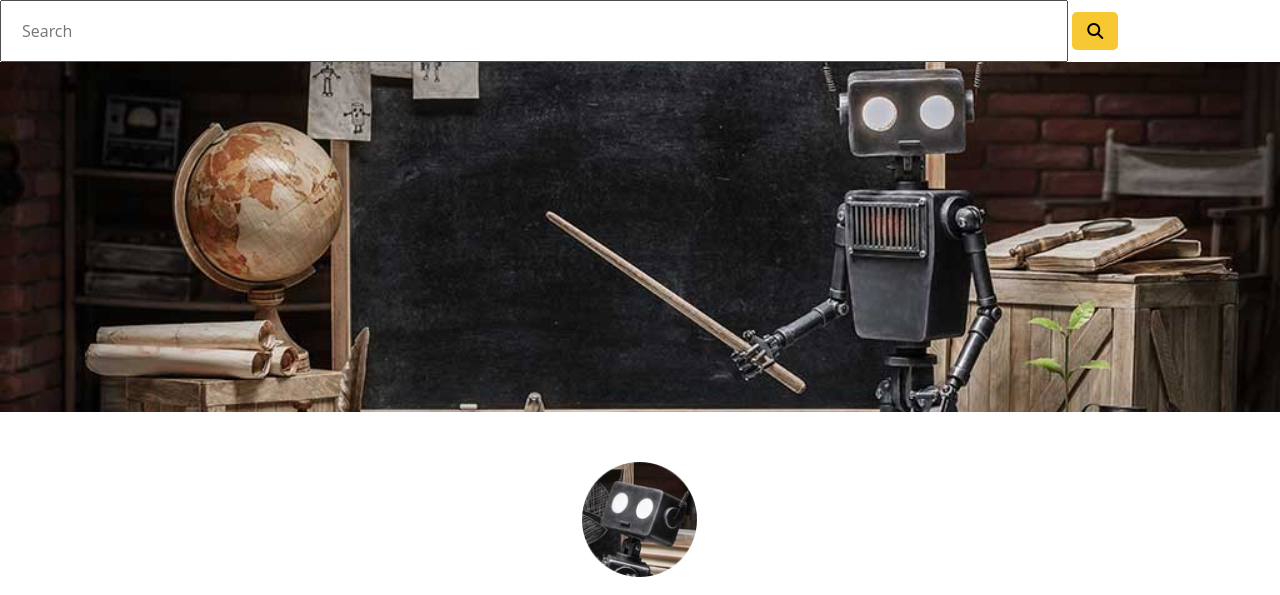
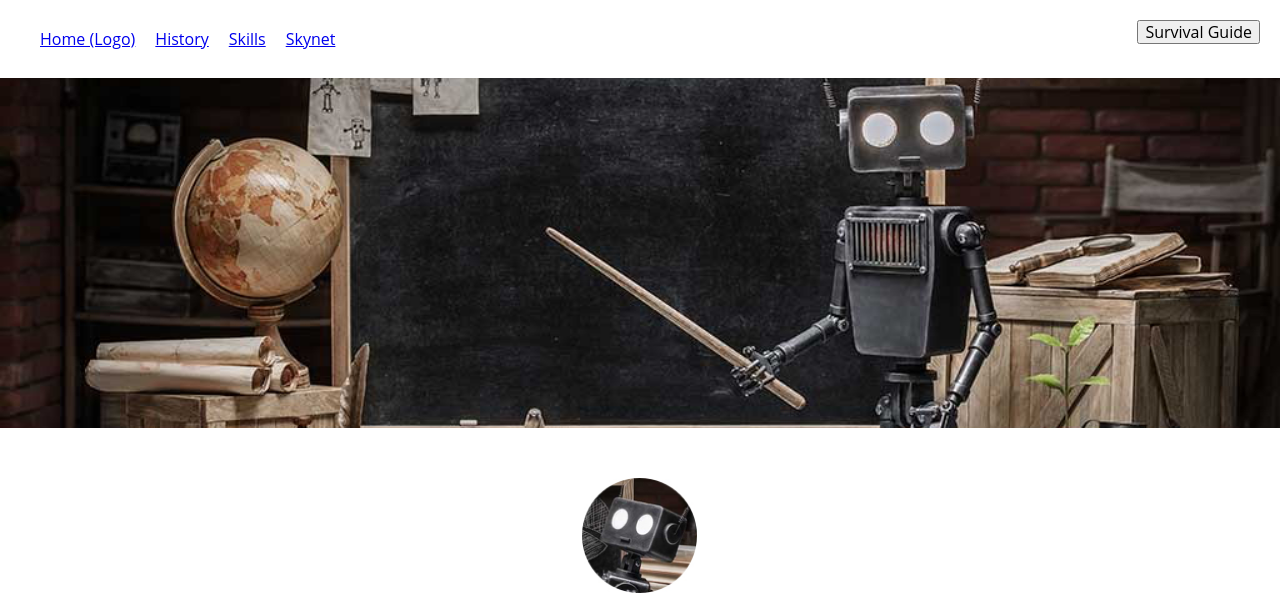
Before and after one commit to hjb34/in-class-demo, a plain HTML site: page deploy/index.html in a window 1280 px wide. Shown: the top 595 px of the page. Drawn offline with nearby package versions, Linux system fonts and the light colour scheme.

Commit message:
navigation

```diff
--- a/deploy/index.html
+++ b/deploy/index.html
@@ -20,15 +20,28 @@
 	<body>
 		<main class="content">
 			<header class="header">
-				<form>
-					<input type="text" placeholder="Search" />
-					<button><i class="fas fa-search"></i></button>
-				</form>
+				<section class="nav-container">
+					<section class="burger-wrapper">
+						<i class="fas fa-bars"></i>
+					</section>
+					<nav class="nav">
+						<ul>
+							<li><a href="#hero">Home (Logo)</a></li>
+							<li><a href="#history">History</a></li>
+							<li><a href="#skills">Skills</a></li>
+							<li><a href="#skynet">Skynet</a></li>
+						</ul>
+					</nav>
+				</section>
+
+				<section class="button-wrapper">
+					<button>Survival Guide</button>
+				</section>
 			</header>
 
-			<section class="hero"></section>
+			<section id="hero" class="hero"></section>
 
-			<section class="history">
+			<section id="history" class="history">
 										<article class="history-header">
 											<img src="img/history/hero.jpg" alt="robot hero spot" />
 											<h1><span>Early History of</span> Machine Learning</h1>
@@ -64,7 +77,7 @@
 										</article>
 									</section>
 
-			<section class="skills">
+			<section id="skills" class="skills">
 													<aside class="skills-image"></aside>
 													<section>
 														<div class="skills-content">
@@ -95,7 +108,7 @@
 
 			<section class="hero-2"></section>
 
-			<section class="skynet">
+			<section id="skynet" class="skynet">
 																			<ul>
 																				<li class="item text"><h1>SKYNET</h1></li>
 																				<li class="item image-1"></li>
--- a/dev/scss/base/_base.scss
+++ b/dev/scss/base/_base.scss
@@ -25,7 +25,6 @@ ul {
 		"hero-2"
 		"skynet"
 		"footer";
-	grid-gap: 50px;
 
 	.header {
 		grid-area: header;
--- a/dev/scss/content/_header.scss
+++ b/dev/scss/content/_header.scss
@@ -1,16 +1,46 @@
-form input {
-	width: 80%;
+.header {
+	display: flex;
+	justify-content: space-between;
+	width: 100%;
+}
+
+.nav-container,
+.button-wrapper {
 	padding: 20px;
 }
 
-form button {
-	background: $saffron;
-	padding: 10px 15px;
-	border: none;
-	border-radius: 5px;
+.nav {
+	display: none;
+}
 
-	&:hover {
-		background: $electricYellowDark;
-		transition: background-color ease 0.2s;
+.nav-container div:hover + .nav,
+.nav:hover {
+	display: block;
+}
+
+.burger-wrapper {
+	&:hover ~ .nav,
+	&:active ~ .nav {
+		display: block;
 	}
 }
+
+@include lg {
+	.burger-wrapper {
+		display: none;
+	}
+	.nav-container {
+		display: flex;
+		align-items: center;
+		margin: 0 10px;
+	}
+	.nav {
+		display: block;
+		ul {
+			display: flex;
+		}
+		ul li {
+			padding: 10px;
+		}
+	}
+}
```
Also changed, not shown: deploy/css/styles.css, 5 other files.
